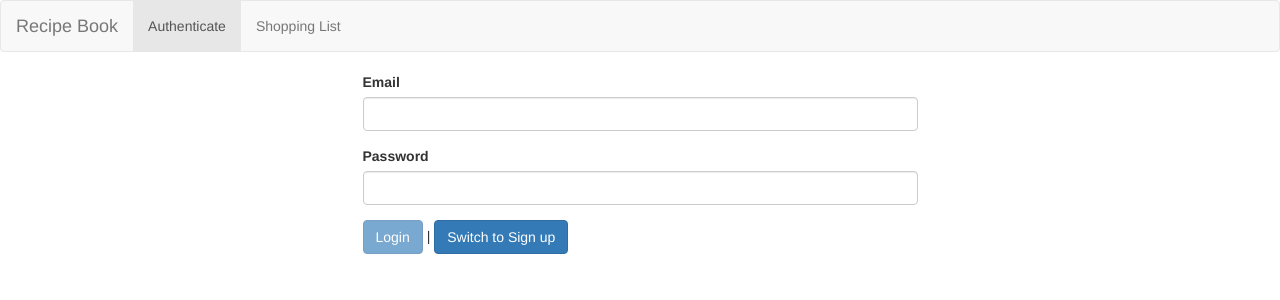
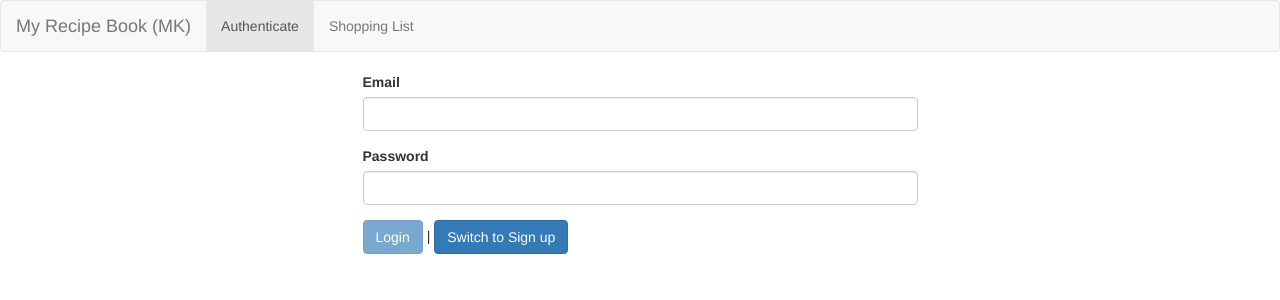
Before and after one commit to sharkx018/angular-recipe-app, an Angular app: page /auth in a window 1280 px wide. Shown: the top 300 px of the page. Built offline with nearby package versions, Linux system fonts and the light colour scheme.

Commit message:
Checking the CI/CD workflow

```diff
--- a/src/app/header/header.component.html
+++ b/src/app/header/header.component.html
@@ -1,7 +1,7 @@
 <nav class="navbar navbar-default" >
     <div class="container-fluid">
         <div class="navbar-header">
-            <a href="#" class="navbar-brand">Recipe Book</a>
+            <a href="#" class="navbar-brand">My Recipe Book (MK)</a>
         </div>
 
         <div class="collapse navbar-collapse">
```
